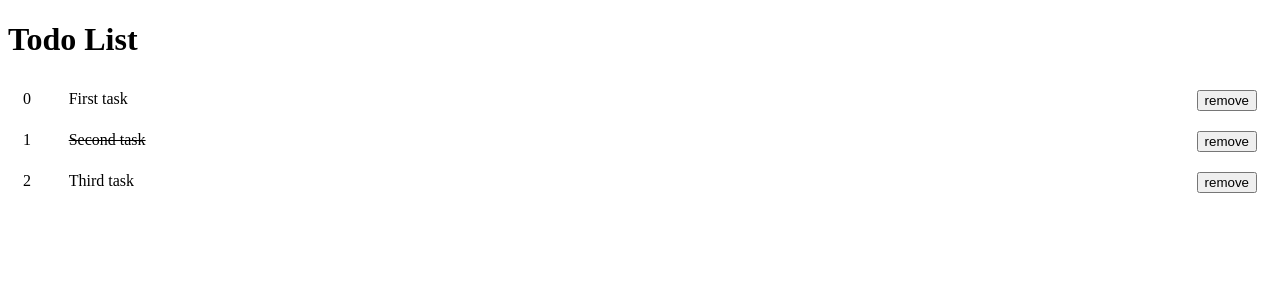
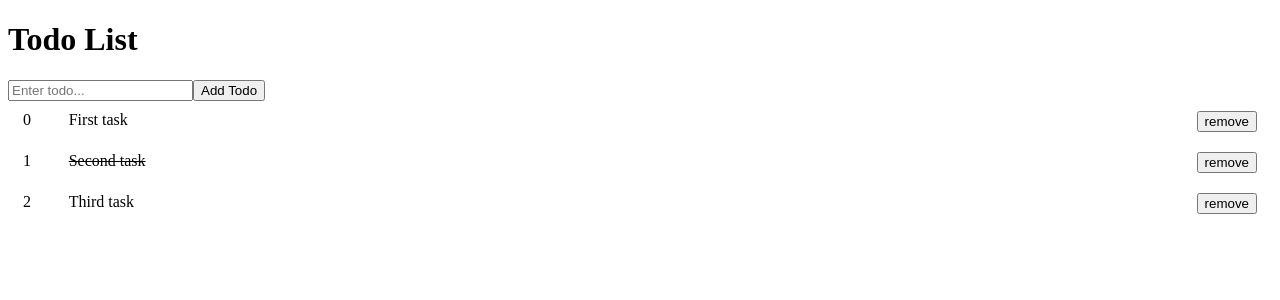
Before and after one commit to casra-developers/apss-ng-todo-tutorial, an Angular app: page / in a window 1280 px wide. Shown: the top 300 px of the page. Built offline with nearby package versions, Linux system fonts and the light colour scheme.

Commit message:
adding add buttons with forms

```diff
--- a/src/app/app.module.ts
+++ b/src/app/app.module.ts
@@ -4,6 +4,7 @@
 import { AppComponent } from './app.component';
 import { TodoListComponent } from './todo-list/todo-list.component';
 import { TodoCardComponent } from './todo-card/todo-card.component';
+import { FormsModule } from '@angular/forms';
 
 @NgModule({
   declarations: [
@@ -12,7 +13,7 @@
     TodoCardComponent
   ],
   imports: [
-    BrowserModule
+    BrowserModule, FormsModule
   ],
   providers: [],
   bootstrap: [AppComponent]
--- a/src/app/services/todo.service.ts
+++ b/src/app/services/todo.service.ts
@@ -29,6 +29,14 @@
     this.load();
   }
 
+  add(content: string): void {
+    this.todoList.push({
+      content: content,
+      completed: false
+    });
+    this.load();
+  }
+
   toogleDone(id: number): void {
     this.todoList.map((value, i) => {
       if (id === i) value.completed = !value.completed;
--- a/src/app/todo-list/todo-list.component.html
+++ b/src/app/todo-list/todo-list.component.html
@@ -2,6 +2,16 @@
   <h1>{{ title }}</h1>
 </header>
 <div class="todos">
+  <form (submit)="addTodo()">
+    <input
+      type="text"
+      name="inputTodo"
+      class="todo-input"
+      [(ngModel)]="inputTodo"
+      placeholder="Enter todo..."
+    />
+    <input type="submit" value="Add Todo" class="todo-submit">
+  </form>
   <app-todo-card
     *ngFor="let todo of todos$ | async; let i = index"
     [id]="i"
--- a/src/app/todo-list/todo-list.component.ts
+++ b/src/app/todo-list/todo-list.component.ts
@@ -12,6 +12,8 @@
 
   todos$ = this.todosService.todos$;
 
+  inputTodo = '';
+
   constructor(private todosService: TodoService) {}
 
   ngOnInit(): void {
@@ -25,4 +27,9 @@
   onRemoveTodo(id: number): void {
     this.todosService.remove(id);
   }
+
+  addTodo(): void {
+    this.todosService.add(this.inputTodo);
+    this.inputTodo = '';
+  }
 }
```
